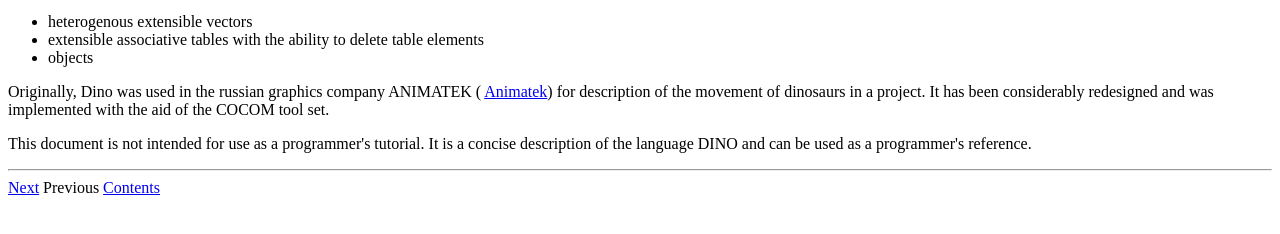
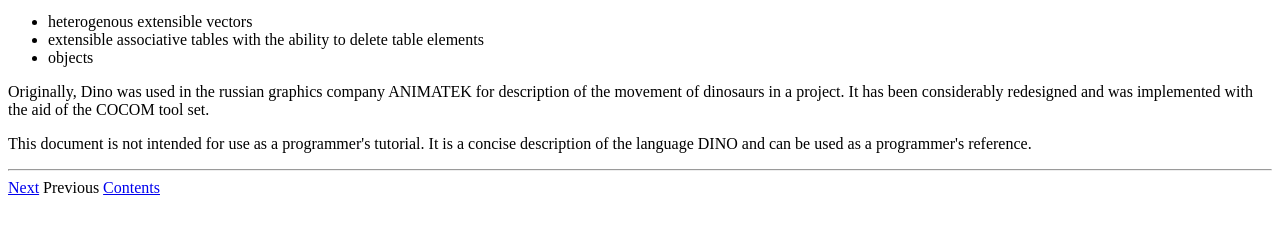
Before and after one commit to dino-lang/dino, a plain HTML site: page DINO/dino-1.html in a window 1280 px wide. Shown: the part 178-412 px from the top of the page. Drawn offline with Linux system fonts and the light colour scheme.

Commit message:
2004-09-10  Vladimir N. Makarov  <vmakarov@users.sourceforge.net>
	* cocom.sgml.in: Add pdf.

	* cocom.dvi, cocom.html, cocom.info, cocom.ps, cocom.pdf,
	cocom.txt: Update.

	* DINO/dino.sgml.in: Remove url.

	* DINO/dino.pdf: New file.

	* DINO/dino.dvi, DINO/dino*.html, DINO/dino.info, DINO/dino.ps,
	DINO/dino.txt: Update.

```diff
--- a/DINO/dino-1.html
+++ b/DINO/dino-1.html
@@ -31,11 +31,10 @@
 <LI>objects</LI>
 </UL>
 
-Originally, Dino was used in the russian graphics company ANIMATEK
-(
-<A HREF="http://www.animatek.com">Animatek</A>) for description
-of the movement of dinosaurs in a project.  It has been considerably
-redesigned and was implemented with the aid of the COCOM tool set.</P>
+Originally, Dino was used in the russian graphics company ANIMATEK for
+description of the movement of dinosaurs in a project.  It has been
+considerably redesigned and was implemented with the aid of the COCOM
+tool set.</P>
 <P>This document is not intended for use as a programmer's tutorial.  It
 is a concise description of the language DINO and can be used as a
 programmer's reference.</P>
```
Also changed, not shown: cocom.html (+2 -1 lines), DINO/dino.txt, cocom.txt, 11 other files.
